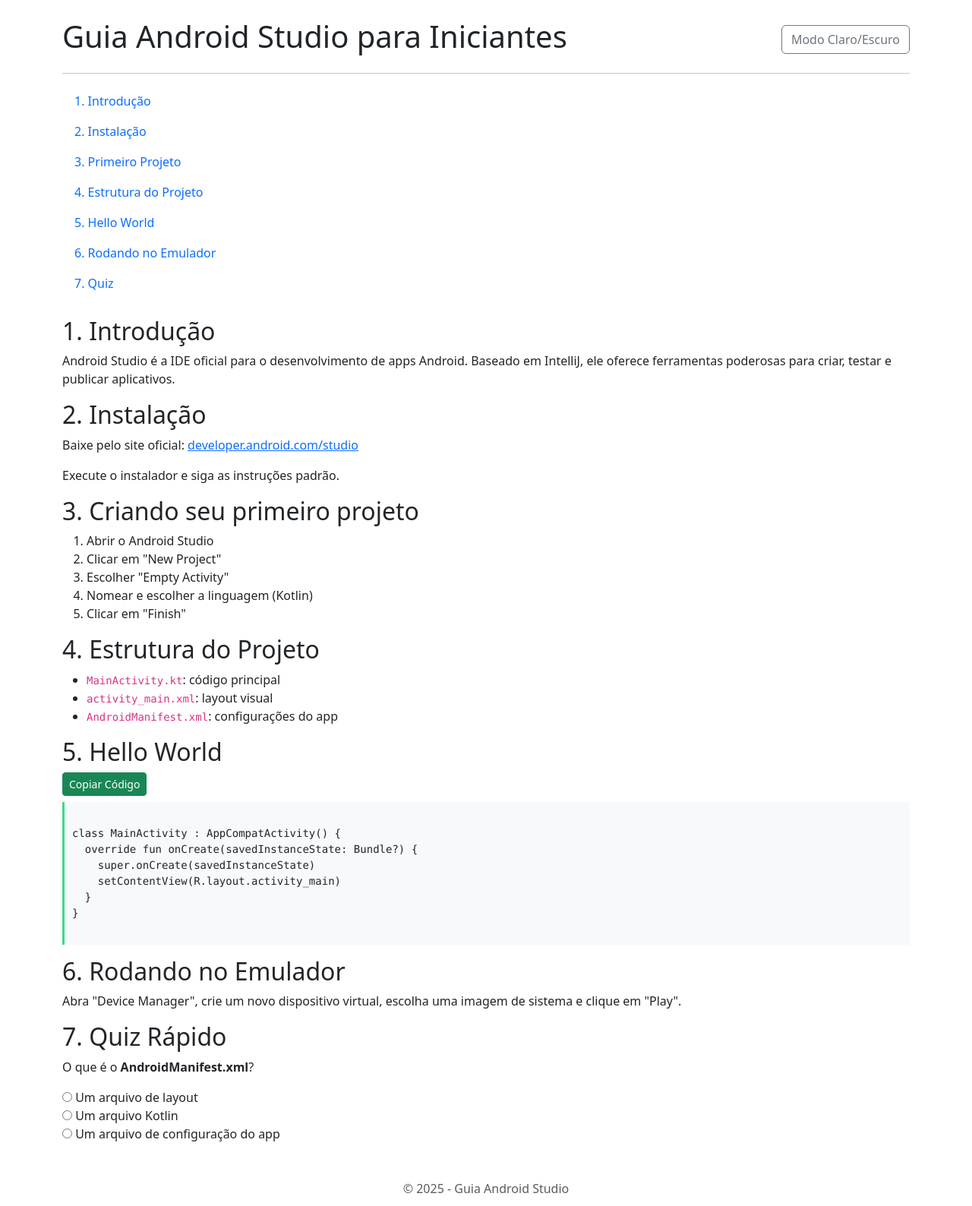
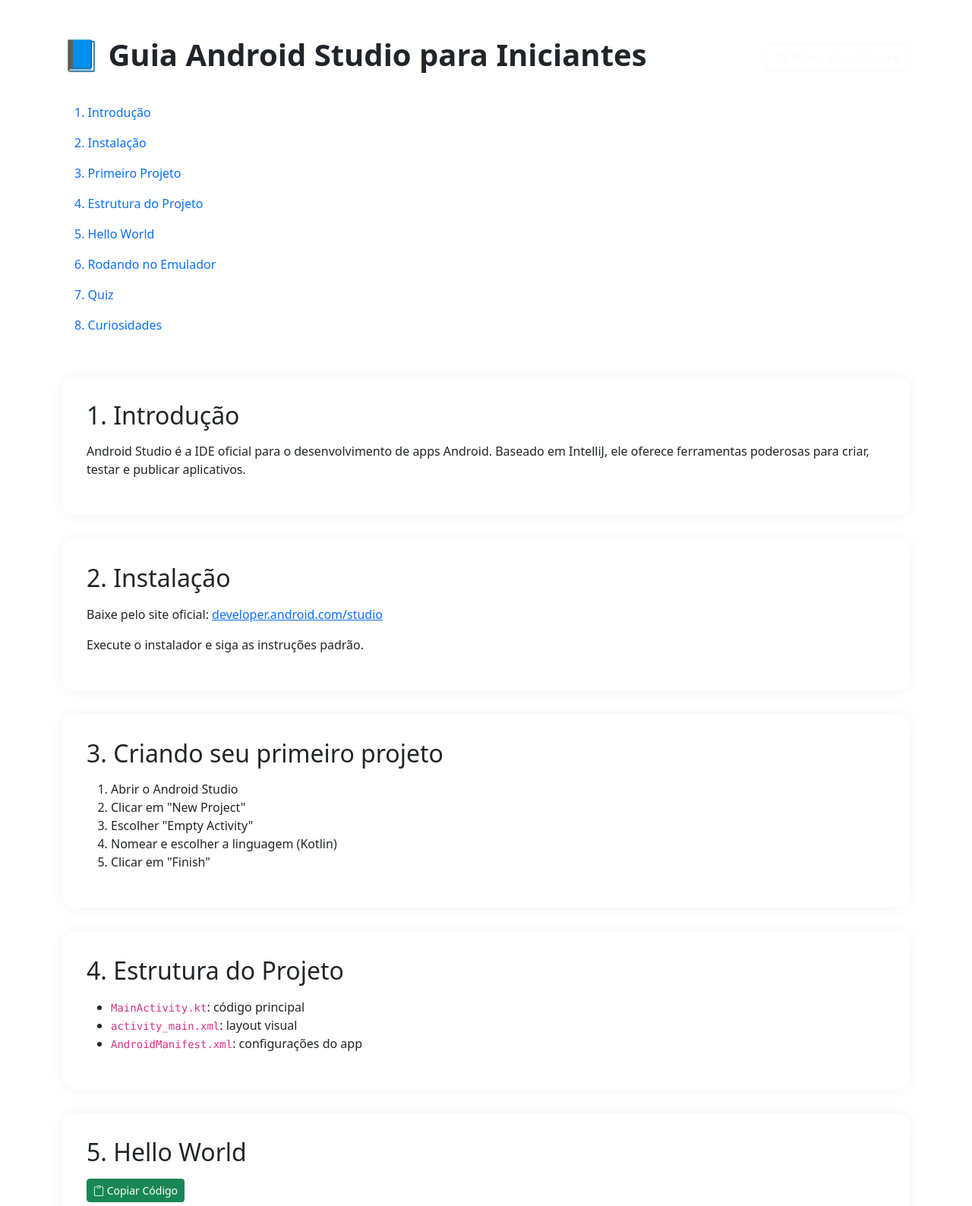
Before and after one commit to AdryanMichel/Guia-AndroidStudio, a plain HTML site: page index.html in a window 1280 px wide. Shown: the top 1588 px of the page at 76% size. Drawn offline with nearby package versions, Linux system fonts and the light colour scheme.

Commit message:
Update index.html

```diff
--- a/index.html
+++ b/index.html
@@ -5,13 +5,18 @@
   <meta name="viewport" content="width=device-width, initial-scale=1.0" />
   <title>Guia Android Studio para Iniciantes</title>
   <link href="https://cdn.jsdelivr.net/npm/bootstrap@5.3.0/dist/css/bootstrap.min.css" rel="stylesheet">
+  <link href="https://cdn.jsdelivr.net/npm/bootstrap-icons@1.10.5/font/bootstrap-icons.css" rel="stylesheet">
   <style>
+    body {
+      transition: background-color 0.3s, color 0.3s;
+    }
     pre code {
       background-color: #f8f9fa;
       display: block;
-      padding: 10px;
-      border-left: 3px solid #3ddc84;
+      padding: 1rem;
+      border-left: 4px solid #3ddc84;
       overflow-x: auto;
+      border-radius: 0.5rem;
     }
     .copy-btn {
       float: right;
@@ -19,24 +24,39 @@
     }
     .dark-mode {
       background-color: #121212;
-      color: #fff;
+      color: #f1f1f1;
     }
     .dark-mode pre code {
       background-color: #1e1e1e;
       color: #f8f8f2;
       border-left-color: #81c784;
     }
+    .nav-link {
+      font-weight: 500;
+    }
+    .section-card {
+      background-color: #fff;
+      border-radius: 1rem;
+      padding: 2rem;
+      margin-bottom: 2rem;
+      box-shadow: 0 0 20px rgba(0, 0, 0, 0.05);
+    }
+    .dark-mode .section-card {
+      background-color: #1e1e1e;
+      box-shadow: 0 0 20px rgba(255, 255, 255, 0.05);
+    }
   </style>
 </head>
 <body>
-  <div class="container py-4">
-    <div class="d-flex justify-content-between align-items-center">
-      <h1>Guia Android Studio para Iniciantes</h1>
-      <button class="btn btn-outline-secondary" onclick="toggleDarkMode()">Modo Claro/Escuro</button>
+  <div class="container py-5">
+    <div class="d-flex justify-content-between align-items-center mb-4">
+      <h1 class="fw-bold">📘 Guia Android Studio para Iniciantes</h1>
+      <button class="btn btn-outline-light" onclick="toggleDarkMode()">
+        <i class="bi bi-moon-stars"></i> Modo Claro/Escuro
+      </button>
     </div>
-    <hr>
 
-    <nav class="nav flex-column mb-4">
+    <nav class="nav flex-column mb-5">
       <a class="nav-link" href="#intro">1. Introdução</a>
       <a class="nav-link" href="#instalacao">2. Instalação</a>
       <a class="nav-link" href="#primeiro">3. Primeiro Projeto</a>
@@ -44,21 +64,22 @@
       <a class="nav-link" href="#exemplo">5. Hello World</a>
       <a class="nav-link" href="#emulador">6. Rodando no Emulador</a>
       <a class="nav-link" href="#quiz">7. Quiz</a>
+      <a class="nav-link" href="#curiosidades">8. Curiosidades</a>
     </nav>
 
-    <section id="intro">
-      <h2>1. Introdução</h2>
+    <section id="intro" class="section-card">
+      <h2 class="mb-3">1. Introdução</h2>
       <p>Android Studio é a IDE oficial para o desenvolvimento de apps Android. Baseado em IntelliJ, ele oferece ferramentas poderosas para criar, testar e publicar aplicativos.</p>
     </section>
 
-    <section id="instalacao">
-      <h2>2. Instalação</h2>
+    <section id="instalacao" class="section-card">
+      <h2 class="mb-3">2. Instalação</h2>
       <p>Baixe pelo site oficial: <a href="https://developer.android.com/studio" target="_blank">developer.android.com/studio</a></p>
       <p>Execute o instalador e siga as instruções padrão.</p>
     </section>
 
-    <section id="primeiro">
-      <h2>3. Criando seu primeiro projeto</h2>
+    <section id="primeiro" class="section-card">
+      <h2 class="mb-3">3. Criando seu primeiro projeto</h2>
       <ol>
         <li>Abrir o Android Studio</li>
         <li>Clicar em "New Project"</li>
@@ -68,8 +89,8 @@
       </ol>
     </section>
 
-    <section id="estrutura">
-      <h2>4. Estrutura do Projeto</h2>
+    <section id="estrutura" class="section-card">
+      <h2 class="mb-3">4. Estrutura do Projeto</h2>
       <ul>
         <li><code>MainActivity.kt</code>: código principal</li>
         <li><code>activity_main.xml</code>: layout visual</li>
@@ -77,9 +98,11 @@
       </ul>
     </section>
 
-    <section id="exemplo">
-      <h2>5. Hello World</h2>
-      <button class="btn btn-sm btn-success mb-2" onclick="copyCode('hello-code')">Copiar Código</button>
+    <section id="exemplo" class="section-card">
+      <h2 class="mb-3">5. Hello World</h2>
+      <button class="btn btn-success btn-sm mb-2" onclick="copyCode('hello-code')">
+        <i class="bi bi-clipboard"></i> Copiar Código
+      </button>
       <pre><code id="hello-code">
 class MainActivity : AppCompatActivity() {
   override fun onCreate(savedInstanceState: Bundle?) {
@@ -90,20 +113,40 @@ class MainActivity : AppCompatActivity() {
       </code></pre>
     </section>
 
-    <section id="emulador">
-      <h2>6. Rodando no Emulador</h2>
+    <section id="emulador" class="section-card">
+      <h2 class="mb-3">6. Rodando no Emulador</h2>
       <p>Abra "Device Manager", crie um novo dispositivo virtual, escolha uma imagem de sistema e clique em "Play".</p>
     </section>
 
-    <section id="quiz">
-      <h2>7. Quiz Rápido</h2>
+    <section id="quiz" class="section-card">
+      <h2 class="mb-3">7. Quiz Rápido</h2>
       <p>O que é o <strong>AndroidManifest.xml</strong>?</p>
       <div>
-        <input type="radio" name="quiz1" onclick="checkQuiz(this, false)"> Um arquivo de layout <br>
-        <input type="radio" name="quiz1" onclick="checkQuiz(this, false)"> Um arquivo Kotlin <br>
-        <input type="radio" name="quiz1" onclick="checkQuiz(this, true)"> Um arquivo de configuração do app <br>
+        <div class="form-check">
+          <input class="form-check-input" type="radio" name="quiz1" onclick="checkQuiz(this, false)">
+          <label class="form-check-label">Um arquivo de layout</label>
+        </div>
+        <div class="form-check">
+          <input class="form-check-input" type="radio" name="quiz1" onclick="checkQuiz(this, false)">
+          <label class="form-check-label">Um arquivo Kotlin</label>
+        </div>
+        <div class="form-check">
+          <input class="form-check-input" type="radio" name="quiz1" onclick="checkQuiz(this, true)">
+          <label class="form-check-label">Um arquivo de configuração do app</label>
+        </div>
       </div>
-      <p id="quiz-feedback" class="mt-2"></p>
+      <p id="quiz-feedback" class="mt-3"></p>
+    </section>
+
+    <section id="curiosidades" class="section-card">
+      <h2 class="mb-3">8. Curiosidades</h2>
+      <ul>
+        <li>Android Studio é baseado no IntelliJ IDEA da JetBrains.</li>
+        <li>Foi anunciado pela primeira vez no Google I/O 2013.</li>
+        <li>O mascote do Android se chama "Bugdroid".</li>
+        <li>Você pode desenvolver apps Android usando Java, Kotlin e C++.</li>
+        <li>Android Studio possui um editor visual de layouts chamado Layout Editor.</li>
+      </ul>
     </section>
 
     <footer class="mt-5 text-center text-muted">
```
